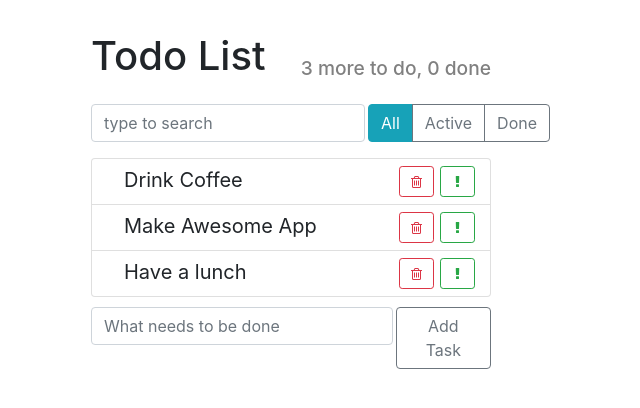
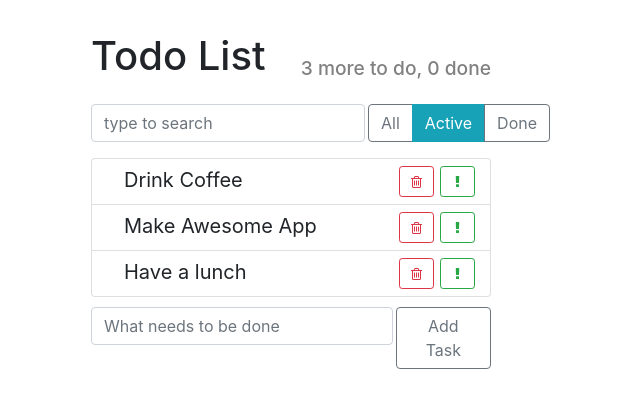
Before and after one commit to and300u250w/React-Redux, a React (Create React App) app: page / in a window 1280 px wide. Shown: the top 408 px of the page, without its empty margins (349-989 px from the left). Built offline with nearby package versions, Linux system fonts and the light colour scheme.

Commit message:
finished app

```diff
--- a/src/components/app/app.jsx
+++ b/src/components/app/app.jsx
@@ -18,7 +18,8 @@ export default class App extends Component {
             this.createTodoItem('Make Awesome App'),
             this.createTodoItem('Have a lunch')
         ],
-        search:''
+        search:'',
+        filter:'active'
     };
 
     createTodoItem(label) {
@@ -103,21 +104,41 @@ export default class App extends Component {
             this.setState({search});
         };
 
+        onFilterChange = (filter)=> {
+
+
+            this.setState({filter});
+        };
+
+    filter (items, filter) {
+
+        switch(filter) {
+            case 'all':
+                return items;
+            case 'active':
+                return items.filter((item) => !item.done);
+            case 'done':
+                return items.filter((item) => item.done);
+            default:
+                return items;
+        }
+    }
+
     render() {
 
-        const {todoData, search} = this.state;
+        const {todoData, search,filter} = this.state;
 
       const doneCount = todoData.filter((el) => el.done).length;
       const todoCount = todoData.filter((el) => el.done===false).length
 
-      const visibleItems = this.searchField(todoData, search)
+      const visibleItems = this.filter(this.searchField(todoData, search),filter);
 
         return (
             <div className="todo-app">
                 <AppHeader toDo={todoCount} done={doneCount}/>
                 <div className="top-panel d-flex">
                     <SearchPanel  onSearchChange = {this.onSearchChange}/>
-                    <ItemStatusFilter/>
+                    <ItemStatusFilter filter = {filter} onFilterChange= {this.onFilterChange} />
                 </div>
 
                 <TodoList
--- a/src/components/item-status-filter/item-status-filter.jsx
+++ b/src/components/item-status-filter/item-status-filter.jsx
@@ -1,21 +1,44 @@
-
 import React, {Component} from 'react';
 
 import './item-status-filter.css';
 
-export default class ItemStatusFilter extends Component{
+export default class ItemStatusFilter extends Component {
 
-  render(){
+    buttons = [
+        {
+            name: 'all',
+            label: "All"
+        }, {
+            name: 'active',
+            label: "Active"
+        }, {
+            name: 'done',
+            label: "Done"
+        }
+    ]
 
-    return (
-      <div className="btn-group">
-        <button type="button"
-                className="btn btn-info">All</button>
-        <button type="button"
-                className="btn btn-outline-secondary">Active</button>
-        <button type="button"
-                className="btn btn-outline-secondary">Done</button>
-      </div>
-    );
-  };
+    render() {
+
+        const {filter, onFilterChange} = this.props;
+
+        const buttons = this
+            .buttons
+            .map(({name, label}) => {
+                const isActive = filter === name;
+                const clazz = isActive
+                    ? "btn btn-info"
+                    : "btn btn-outline-secondary"
+                return (
+                    <button type="button" key={name} className={clazz} onClick = {() => onFilterChange(name)} >
+                        {label}</button>
+
+                )
+            })
+
+        return (
+            <div className="btn-group">
+                {buttons}
+            </div>
+        );
+    };
 };
```
